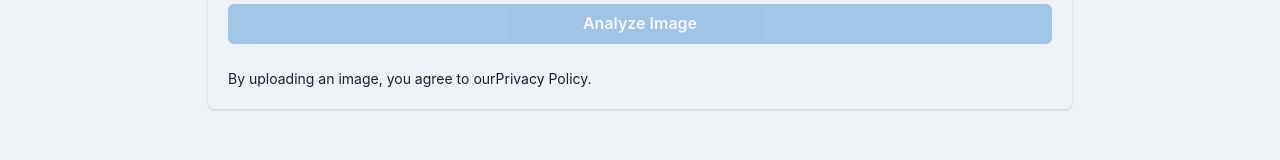
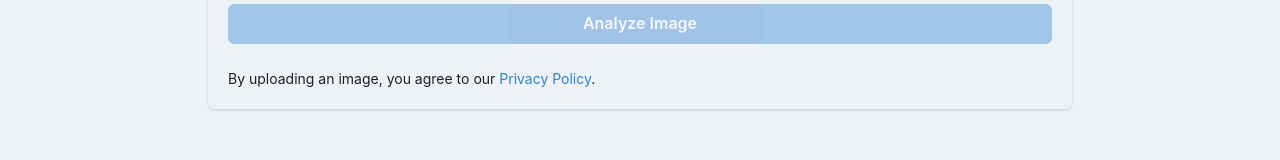
Before and after one commit to KAI-77/macro-app-demo, a React (Vite) app in the folder frontend/: page / in a window 1280 px wide. Shown: the part 371-531 px from the top of the page. Built offline with nearby package versions, Linux system fonts and the light colour scheme.

Commit message:
fix privacy link

```diff
--- a/frontend/src/components/ImageUpload.jsx
+++ b/frontend/src/components/ImageUpload.jsx
@@ -240,8 +240,12 @@ export default function ImageUpload() {
                             >
                                 Analyze Image
                             </Button>
-                            <Text fontSize="sm" mt={2}> By uploading an image, you agree to our
-                                <Link as={RouterLink} to="/privacy">Privacy Policy</Link>.</Text>
+                            <Text fontSize="sm" mt={2}> By uploading an image, you agree to our{' '}
+                                <Link as={RouterLink} to="/privacy" color="blue.500">
+                                Privacy Policy
+                                </Link>
+                                .
+                                </Text>
 
 
 
```
